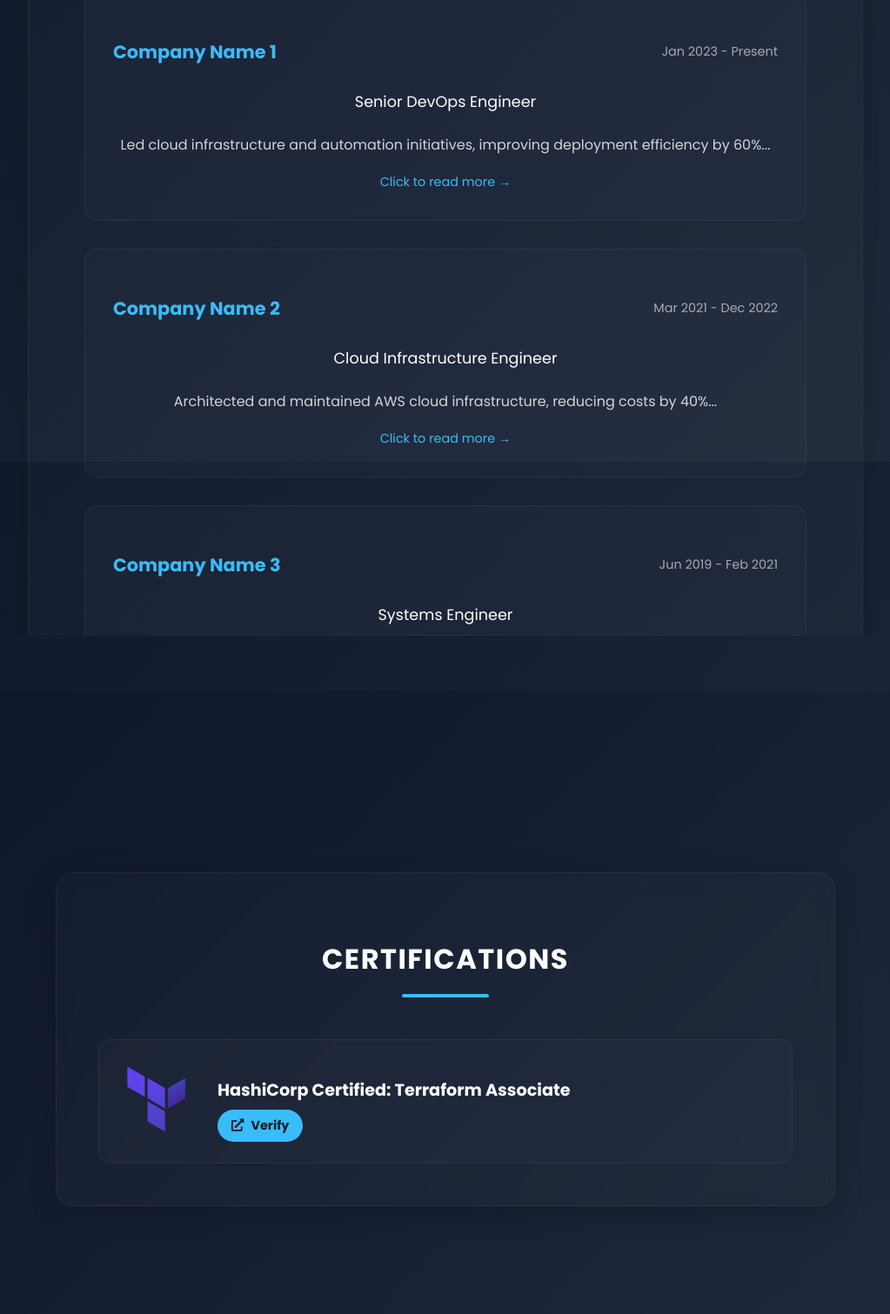
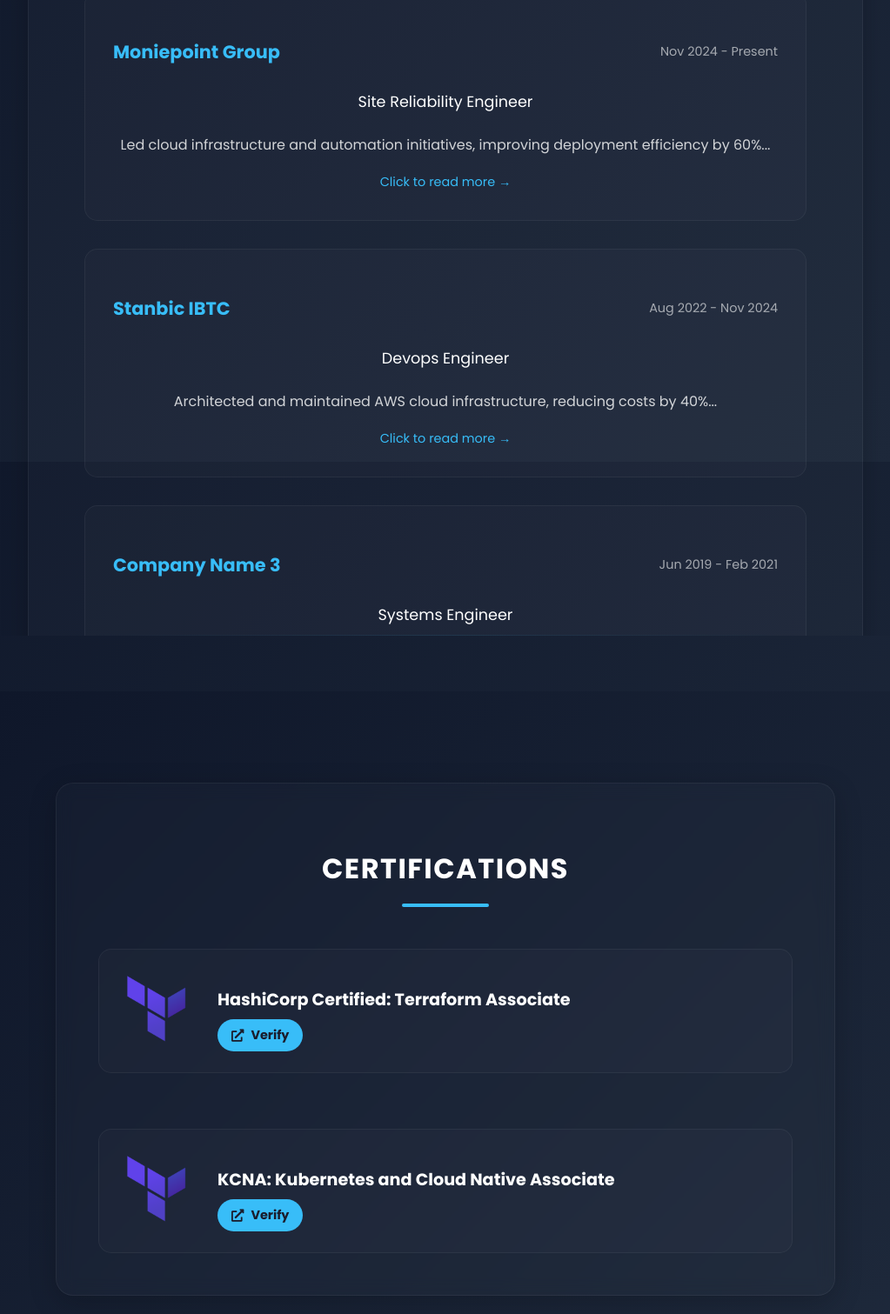
Before and after one commit to Ibuqun/cloud-resume-challenge, a plain HTML site: page index.html in a window 1280 px wide. Shown: the part 2669-4180 px from the top of the page at 87% size, without its empty margins (248-1271 px from the left). Drawn offline with Linux system fonts and the light colour scheme; no server answers; some icons are missing.

Commit message:
added new certification

```diff
--- a/index.html
+++ b/index.html
@@ -242,10 +242,10 @@
             <div class="experience-card" onclick="window.location.href='#experience-1'">
                 <div class="exp-header">
                     <div class="exp-company">
-                        <h3>Company Name 1</h3>
-                        <span class="exp-date">Jan 2023 - Present</span>
+                        <h3>Moniepoint Group</h3>
+                        <span class="exp-date">Nov 2024 - Present</span>
                     </div>
-                    <h4 class="exp-title">Senior DevOps Engineer</h4>
+                    <h4 class="exp-title">Site Reliability Engineer</h4>
                 </div>
                 <p class="exp-brief">Led cloud infrastructure and automation initiatives, improving deployment efficiency by 60%...</p>
                 <span class="read-more">Click to read more →</span>
@@ -254,10 +254,10 @@
             <div class="experience-card" onclick="window.location.href='#experience-2'">
                 <div class="exp-header">
                     <div class="exp-company">
-                        <h3>Company Name 2</h3>
-                        <span class="exp-date">Mar 2021 - Dec 2022</span>
+                        <h3>Stanbic IBTC</h3>
+                        <span class="exp-date">Aug 2022 - Nov 2024</span>
                     </div>
-                    <h4 class="exp-title">Cloud Infrastructure Engineer</h4>
+                    <h4 class="exp-title">Devops Engineer</h4>
                 </div>
                 <p class="exp-brief">Architected and maintained AWS cloud infrastructure, reducing costs by 40%...</p>
                 <span class="read-more">Click to read more →</span>
@@ -302,7 +302,21 @@
                     </div>
                 </div>
             </div>
-            <!-- Add more certification cards as needed -->
+            <div class="certifications-grid">
+            <div class="certification-card">
+                <div class="cert-icon">
+                    <img src="images/terraform-colour.png" alt="HashiCorp">
+                </div>
+                <div class="cert-details">
+                    <h3>KCNA: Kubernetes and Cloud Native Associate</h3>
+                    <!-- <p>Credential ID: 995ba724-9e35-4d6e</p> -->
+                    <div class="cert-meta">
+                       <!-- <span><i class="far fa-calendar-alt"></i> Mar 2025</span> -->
+                        <a href="https://www.credly.com/badges/7d3c07ee-dd93-48af-be14-94404ff2138b/public_url"
+                           target="_blank"
+                           class="verify-btn">
+                            <i class="fas fa-external-link-alt"></i> Verify
+                        </a>
         </div>
     </div>
 </section>
```
Also changed, not shown: 1 other file.
